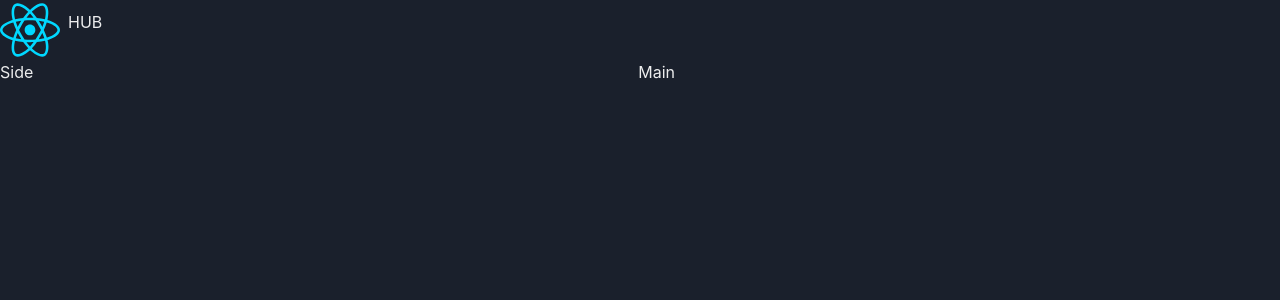
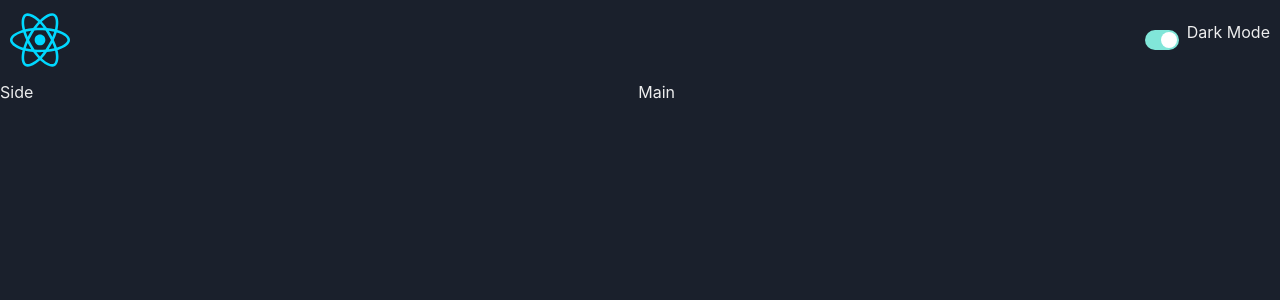
Before and after one commit to FahimeKhandan/react-game-hub, a React (Vite) app: page / in a window 1280 px wide. Shown: the top 300 px of the page. Built offline with nearby package versions, Linux system fonts and the light colour scheme.

Commit message:
feat: setup axios

```diff
--- a/package.json
+++ b/package.json
@@ -12,6 +12,7 @@
     "@chakra-ui/react": "^2.8.1",
     "@emotion/react": "^11.11.1",
     "@emotion/styled": "^11.11.0",
+    "axios": "^1.5.1",
     "bootstrap": "^5.3.2",
     "framer-motion": "^10.16.4",
     "react": "^18.2.0",
--- a/src/components/Navbar.tsx
+++ b/src/components/Navbar.tsx
@@ -1,13 +1,14 @@
-import { Image, HStack, Text } from '@chakra-ui/react'
-import logo from '../assets/react.svg'
+import { Image, HStack, Text } from "@chakra-ui/react";
+import logo from "../assets/react.svg";
+import SwitchColorMode from "./SwitchColorMode";
 
 const Navbar = () => {
   return (
-    <HStack>
-      <Image src={logo} boxSize="60px"/>
-      <Text>HUB</Text>
+    <HStack justifyContent={"space-between"} padding="10px">
+      <Image src={logo} boxSize="60px" />
+      <SwitchColorMode />
     </HStack>
-  )
-}
+  );
+};
 
-export default Navbar
+export default Navbar;
--- /dev/null
+++ b/src/components/SwitchColorMode.tsx
@@ -0,0 +1,18 @@
+import { Text, Switch, HStack, useColorMode } from "@chakra-ui/react";
+
+const SwitchColorMode = () => {
+  const { colorMode, toggleColorMode } = useColorMode();
+
+  return (
+    <HStack>
+      <Switch
+        colorScheme="teal"
+        onChange={toggleColorMode}
+        isChecked={colorMode === "dark"}
+      />
+      <Text>Dark Mode</Text>
+    </HStack>
+  );
+};
+
+export default SwitchColorMode;
```
Also changed, not shown: src/services/apiClient.tsx (added, +8 -0 lines), 1 other file (tests, documents, lock files or other folders).
